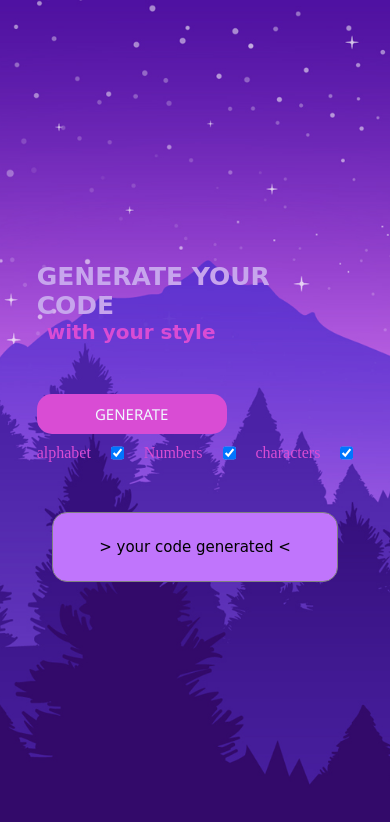
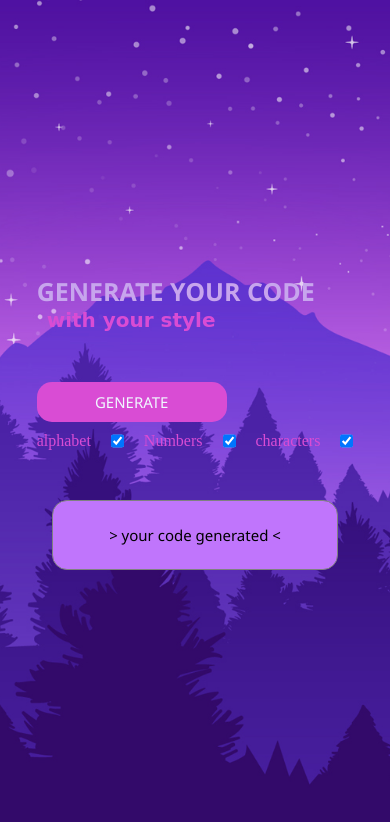
Before and after one commit to ayoubgz1/CODE_GENERATOR, a plain HTML site: page index.html in a window 390 px wide. Drawn offline with Linux system fonts and the light colour scheme.

Commit message:
Refactor CSS for consistency and responsiveness

```diff
--- a/style.css
+++ b/style.css
@@ -126,9 +126,11 @@ h4{
     }
      h1{
         font-size: 25px;
+            font-family:'Segoe UI', Tahoma, Geneva, Verdana, sans-serif;
     }
     h4{
         font-size: 20px;
+
     }
     .button{
         width: 80%;
@@ -144,5 +146,6 @@ h4{
     margin: auto;
     width: 90%;
   height: 70px;
+      font-family:'Segoe UI', Tahoma, Geneva, Verdana, sans-serif;
     }
 }
```
